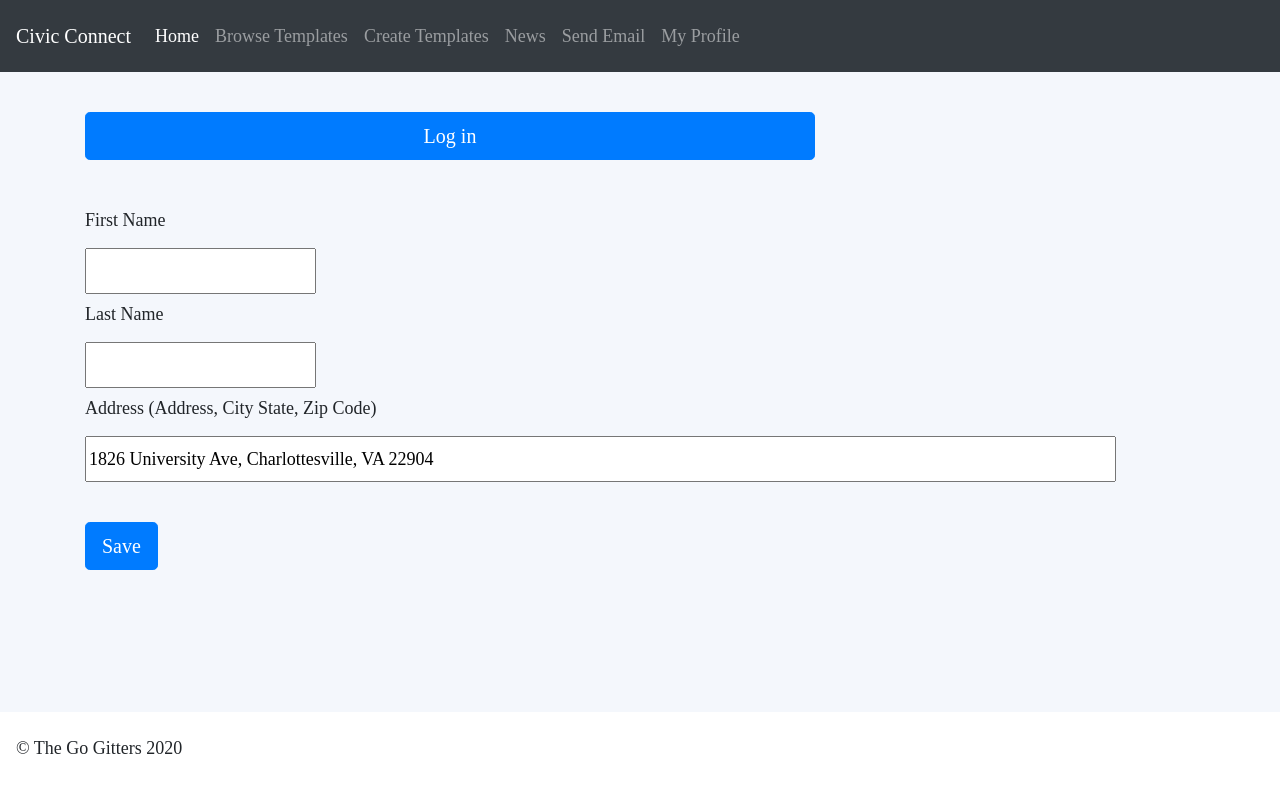
After one commit to AnthonyEsquivel/CivicConnect, a Django app: page /editProfile/ in a window 1280 px wide. The commit adds this page. Run offline with Django 3.2, Linux system fonts and the light colour scheme; some libraries are stand-ins or nearby versions.

Commit message:
Edit profile page and style updates

```diff
--- a/mainapp/templates/mainapp/base.html
+++ b/mainapp/templates/mainapp/base.html
@@ -42,19 +42,16 @@
             </li>
             <li class="nav-item">
                 <a class="nav-link disabled" href="" id="hellouser"></a>
-              </li>
-			  {% if user.is_authenticated %}
-				  <div class="float-right">
-					  <li class="nav-item">
-		  				<a class="btn btn-primary btn-block " href="{% url 'logout' %}">Log out</a>
-						</li>
-				</div>
+            </li>
+            {% if user.is_authenticated %}
+                <li class="nav-item">
+                    <a class="nav-link disabled"  style="color:white">Welcome, {{ user.get_short_name }}!  </a>
+                </li>
+                <form class="form-inline my-2 my-lg-0">
+                    <a class="btn btn-primary btn-block " href="{% url 'logout' %}">Log out</a>
+                </form>
 			{% endif %}
-	            </ul>
-
-            <form class="form-inline my-2 my-lg-0">
-                <div class="g-signin2" data-onsuccess="onSignIn" data-theme="dark"></div>
-            </form>
+	        </ul>
         </div>
         </nav>
 
@@ -71,14 +68,15 @@
         <div class="row">
             <div class="col-md-8">
                 {% if user.is_authenticated %}
-                <p>Welcome, {{ user.username }} !</p>
+                <!--<p>Welcome, {{ user.get_short_name }}!  </p> -->
                 <!-- <a class="btn btn-primary btn-lg btn-block" href="{% url 'logout' %}">Log out</a> -->
                 {% else %}
                   <a class="btn btn-primary btn-lg btn-block" href="{% provider_login_url 'google' %}">Log in</a>
+                  <br>
                 {% endif %}
             </div>
         </div>
-        <br>
+
         <div class="row">
             <div class="col-md-8">
             {% block content %}
--- a/mainapp/templates/mainapp/createTemp.html
+++ b/mainapp/templates/mainapp/createTemp.html
@@ -28,10 +28,12 @@
         {{form.temp_text}}
     </div>
     <!--Submit for Review Checkbox-->
+    <!--
     <div class="form-check">
         <label class="form-check-label">
           <input type="checkbox" class="form-check-input" value="">Submit for Review</label>
     </div>
+    -->
     <!--Submit Template Button-->
     <button type="submit" class="btn btn-primary">Add to My Templates</button>
 </form>
--- /dev/null
+++ b/mainapp/templates/mainapp/editProfile.html
@@ -0,0 +1,26 @@
+{% extends 'mainapp/base.html' %}
+{% block content %}
+
+<!-- user information -->
+<form method="POST" action="{% url 'mainapp:editProfile'%}" class="edit-form">
+    {% csrf_token %}
+                <label>First Name</label>
+                <div class="input-field">
+                    <input id="fname-input" type="text" name="fname" value="{{user.first_name}}"><br>
+                </div>
+                <label>Last Name</label>
+                <div class="input-field">
+                    <input id="lname-input" type="text" name="lname" value="{{user.last_name}}"><br>
+                </div>
+                <label>Address (Address, City State, Zip Code)</label>
+                <div class="input-field">
+                    <input id="address-input" type="text" name="address" size=100 value="{{address}}"><br>
+                    <span class="helper-text red-text" data-error="Please enter a valid address" data-success="Great!"><br></span>
+                </div>
+
+    <div class="btn-field">
+        <input id="rep-btn" class="btn btn-primary btn-lg" type="submit" name="save" value="Save">
+    </div>
+</form>
+
+{% endblock %}
--- a/mainapp/urls.py
+++ b/mainapp/urls.py
@@ -11,6 +11,7 @@ urlpatterns = [
     path('accounts/', include('allauth.urls')),
     path('createTemp/', views.makeTemplate, name='createTemp'),
     path('profile/', views.profile, name='profile'),
+    path('editProfile/', views.edit_profile, name='editProfile'),
     path('browse/', views.browseTemplates, name='browse'),
     path("<int:id>", views.templatePage, name="templatePage"),
     path('news/', views.news, name='news'),
--- a/mainapp/views.py
+++ b/mainapp/views.py
@@ -85,6 +85,22 @@ def profile(request):
         "representatives": representatives,
         'test_representatives': test_representatives})
 
+def edit_profile(request):
+    if request.method == 'POST':
+        request.user.first_name = request.POST['fname']
+        request.user.last_name = request.POST['lname']
+        if not hasattr(request.user, 'myuser'):
+            request.user.myuser = MyUser(address=request.POST['address'], member_since=timezone.now())
+        else:
+            request.user.myuser.address = request.POST['address']
+        request.user.myuser.save()
+        request.user.save()
+        return redirect('/profile')
+    try:
+        address = request.user.myuser.address
+    except:
+        address = '1826 University Ave, Charlottesville, VA 22904'
+    return render(request, "mainapp/editProfile.html", context= {'user':request.user,"address": address})
 
 def makeTemplate(request):
     if request.method == 'POST':
```
Also changed, not shown: mainapp/templates/mainapp/profile.html (+25 -9 lines), mainapp/templates/mainapp/tempPage.html (+11 -12 lines).
